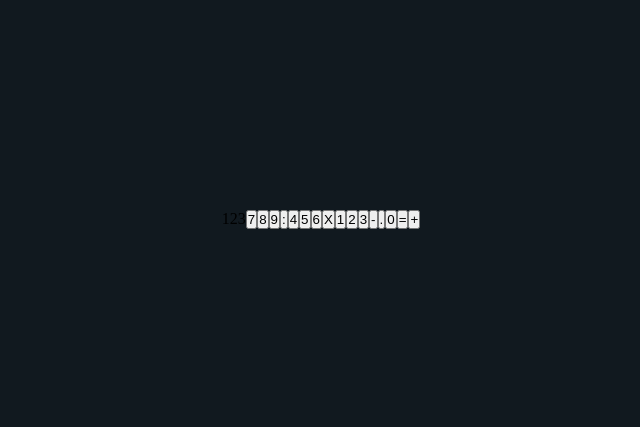
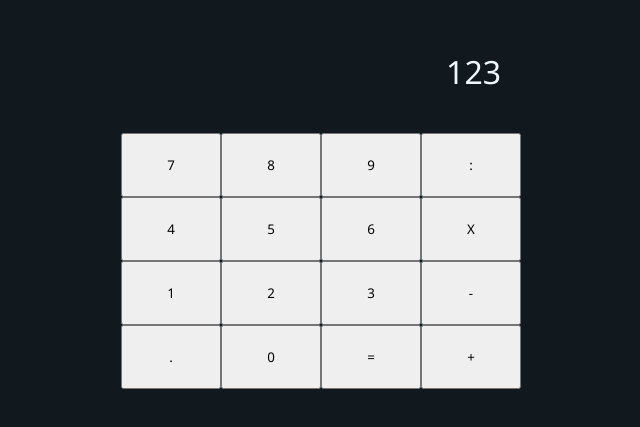
Before and after one commit to wafanakha/odin-calculator, a plain HTML site: page index.html in a window 1280 px wide. Shown: the part 181-608 px from the top of the page, without its empty margins (319-959 px from the left). Drawn offline with Linux system fonts and the light colour scheme.

Commit message:
styling the calculator

```diff
--- a/style.css
+++ b/style.css
@@ -2,6 +2,7 @@
   padding: 0;
   margin: 0;
   box-sizing: border-box;
+  font-family: "Segoe UI", Tahoma, Geneva, Verdana, sans-serif;
 }
 body {
   background-color: #11191f;
@@ -12,4 +13,18 @@ body {
 }
 .calculator {
   display: flex;
+  width: 400px;
+  flex-wrap: wrap;
 }
+.display {
+  width: 100%;
+  color: aliceblue;
+  text-align: end;
+  margin-bottom: 40px;
+  margin-right: 20px;
+  font-size: xx-large;
+}
+.calculator button {
+  width: 25%;
+  height: 4rem;
+}
```
